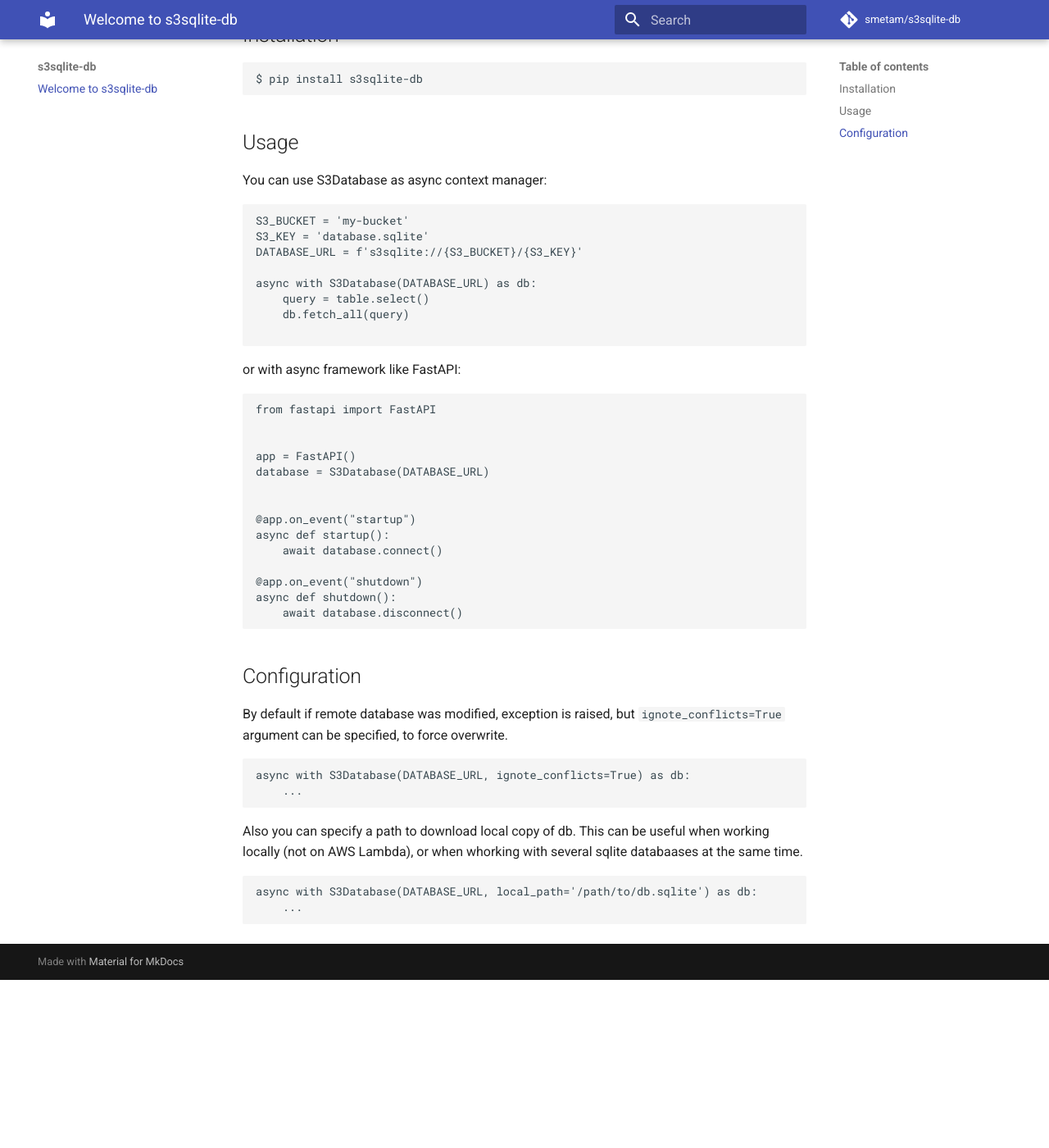
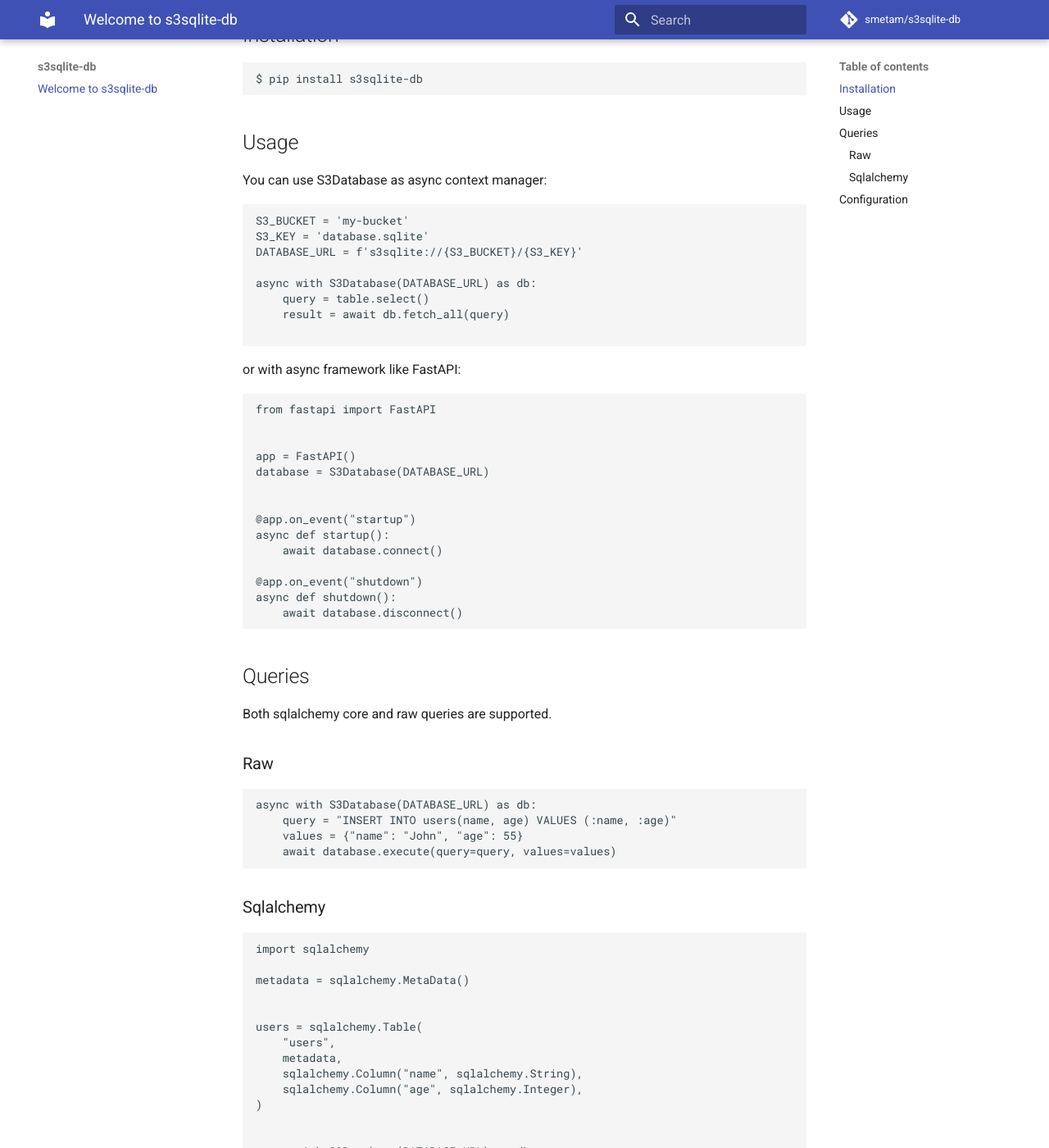
Before and after one commit to smetam/s3sqlite-db, an MkDocs documentation site: the page built from docs/index.md, in a window 1280 px wide and 1400 px high, scrolled down 271 px. Shown: the whole window at 82% size. Built offline with MkDocs 1.6.1 and Material for MkDocs 9.7.7, drawn with Linux system fonts in a browser that asks for light colours; comment, search, counter and statistics services are not loaded; before the commit the page ends 1466 px from its top, so only the background shows below that; some of the changed text lies outside the part shown.

Commit message:
add sqlalchemy and raw query example

````diff
--- a/docs/index.md
+++ b/docs/index.md
@@ -21,7 +21,7 @@
 
 async with S3Database(DATABASE_URL) as db:
     query = table.select()
-    db.fetch_all(query)
+    result = await db.fetch_all(query)
 
 ```
 
@@ -44,6 +44,40 @@
     await database.disconnect()
 ```
 
+## Queries
+
+Both sqlalchemy core and raw queries are supported.
+
+### Raw
+
+```Python
+async with S3Database(DATABASE_URL) as db:
+    query = "INSERT INTO users(name, age) VALUES (:name, :age)"
+    values = {"name": "John", "age": 55}
+    await database.execute(query=query, values=values)
+```
+
+### Sqlalchemy
+
+```Python
+import sqlalchemy
+
+metadata = sqlalchemy.MetaData()
+
+
+users = sqlalchemy.Table(
+    "users",
+    metadata,
+    sqlalchemy.Column("name", sqlalchemy.String),
+    sqlalchemy.Column("age", sqlalchemy.Integer),
+)
+
+
+async with S3Database(DATABASE_URL) as db:
+    query = sqlalchemy.delete(users).where(users.c.age == 55)
+    await database.execute(query=query)
+```
+
 ## Configuration
 By default if remote database was modified, exception is raised, but `ignote_conflicts=True` argument can be specified, to force overwrite.
 
````
Also changed, not shown: README.md (+37 -1 lines).
